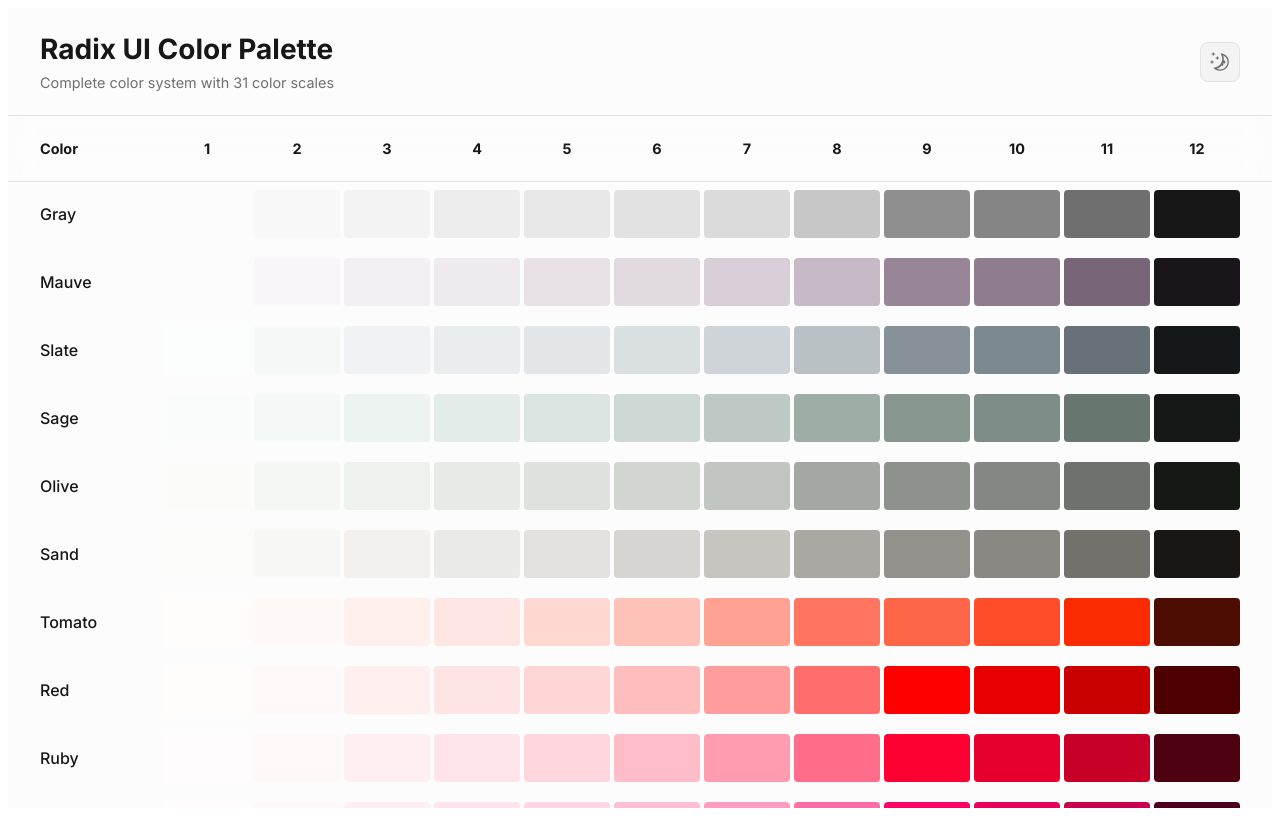
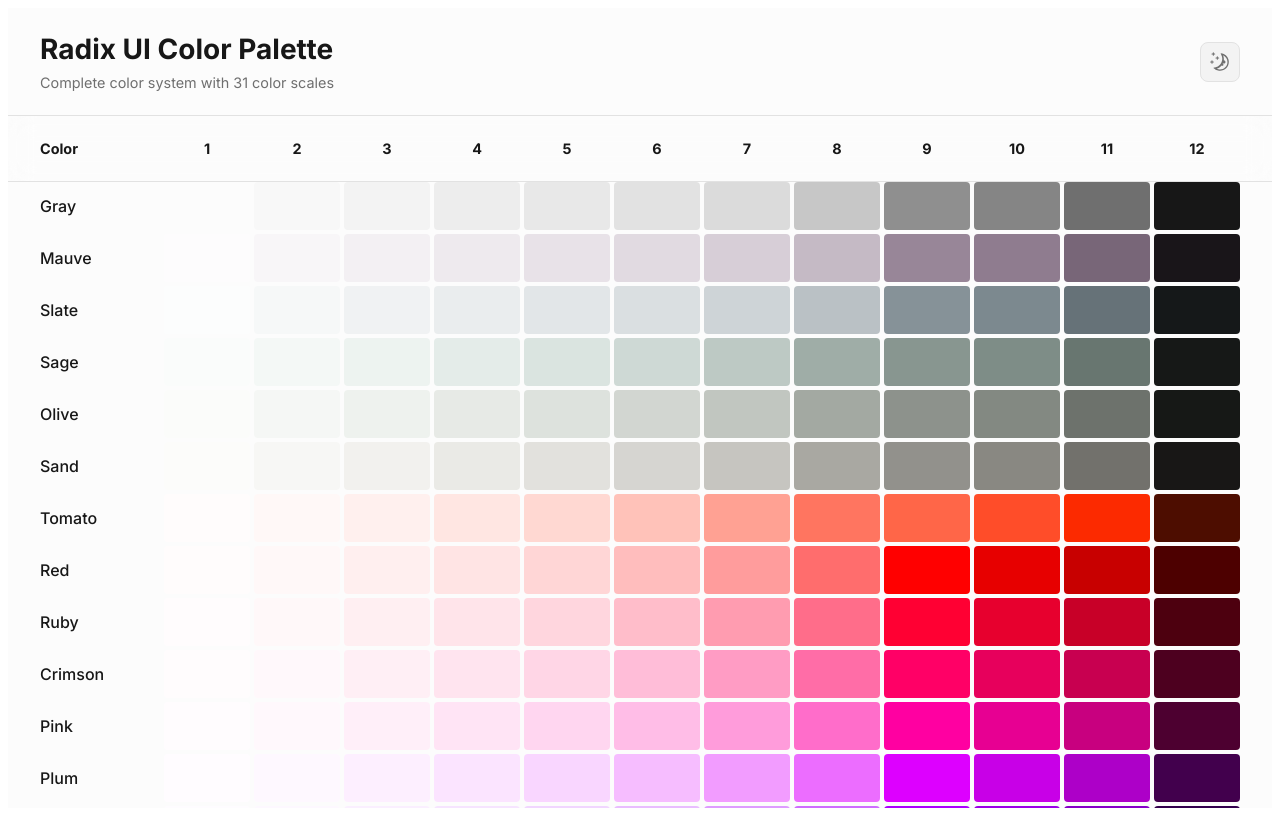
Before and after one commit to dmitrijovsjanik/fast.ui.color, a React (Vite) app: page / in a window 1280 px wide. Built offline with nearby package versions, Linux system fonts and the light colour scheme; the HTML template or start-up script is replaced by a standard one.

Commit message:
Remove padding from color rows to fix spacing

```diff
--- a/src/components/ColorPalette.tsx
+++ b/src/components/ColorPalette.tsx
@@ -195,7 +195,6 @@ export function ColorPalette() {
           display: grid;
           grid-template-columns: 120px repeat(12, 1fr);
           gap: 4px;
-          padding: 0.5rem 0;
           transition: background 0.2s ease;
         }
 
```
